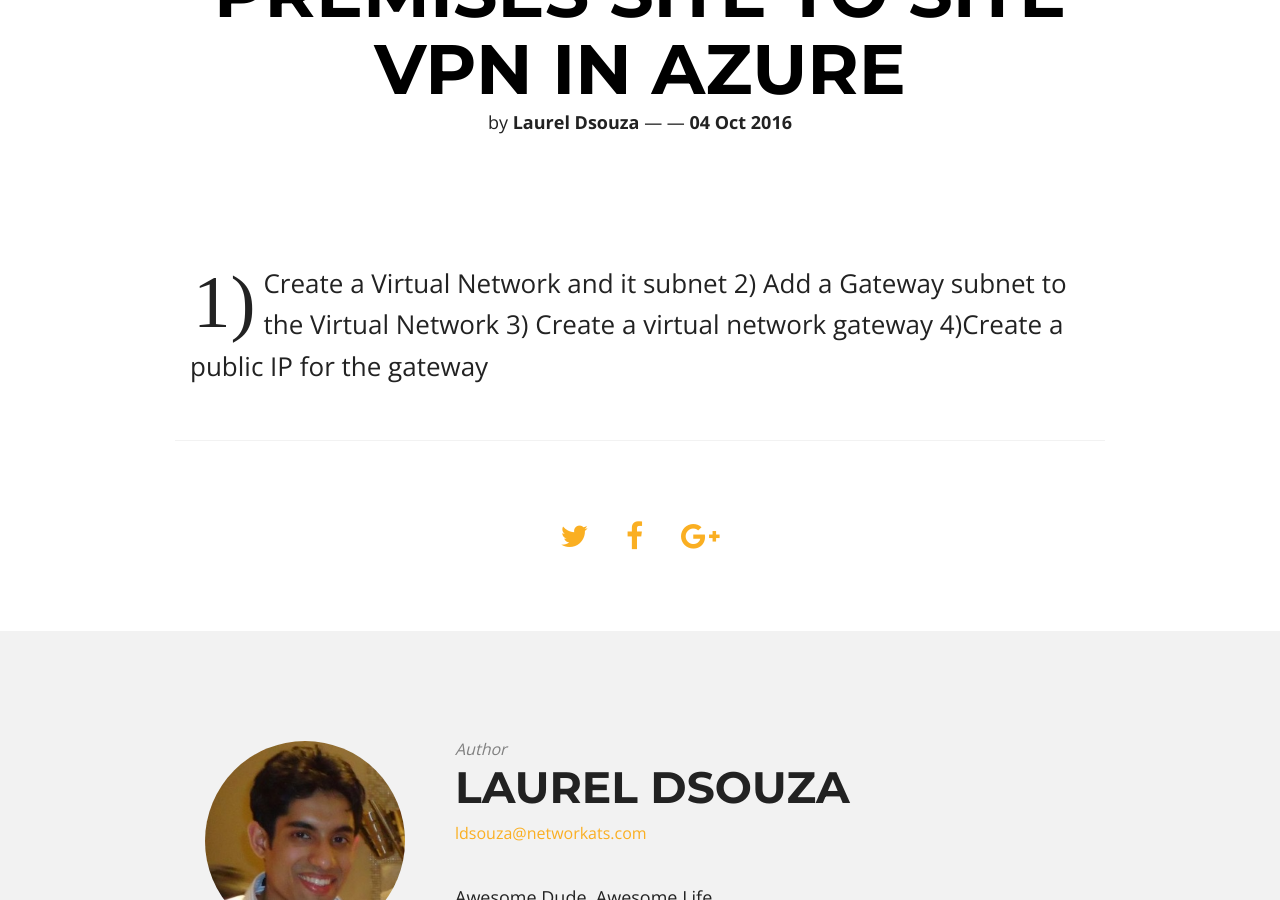
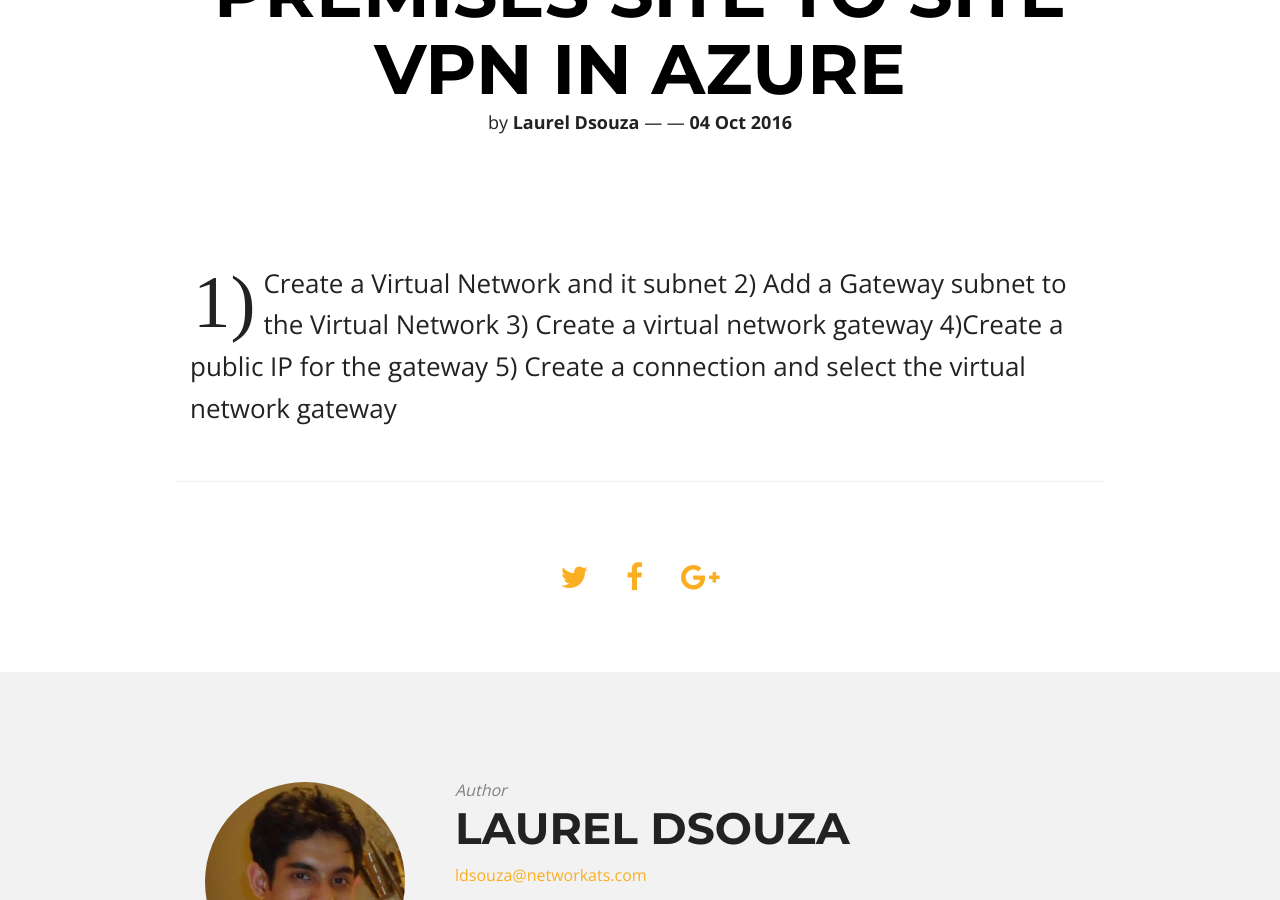
Before and after one commit to ldsouza/ldsouza.github.io, a Jekyll site: the page built from _posts/2016-10-04-create-cross-premises-site-to-site-vpn-in-azure.md, in a window 1280 px wide and 900 px high, scrolled down 343 px. Built offline with Jekyll 4.4.1, drawn with Linux system fonts in a browser that asks for light colours; nearby versions of some CDN libraries.

Commit message:
Created 2016-10-04-create-cross-premises-site-to-site-vpn-in-azure.md

```diff
--- a/_posts/2016-10-04-create-cross-premises-site-to-site-vpn-in-azure.md
+++ b/_posts/2016-10-04-create-cross-premises-site-to-site-vpn-in-azure.md
@@ -10,3 +10,4 @@
 2) Add a Gateway subnet to the Virtual Network
 3) Create a virtual network gateway
 4)Create a public IP for the gateway
+5) Create a connection and select the virtual network gateway
```
